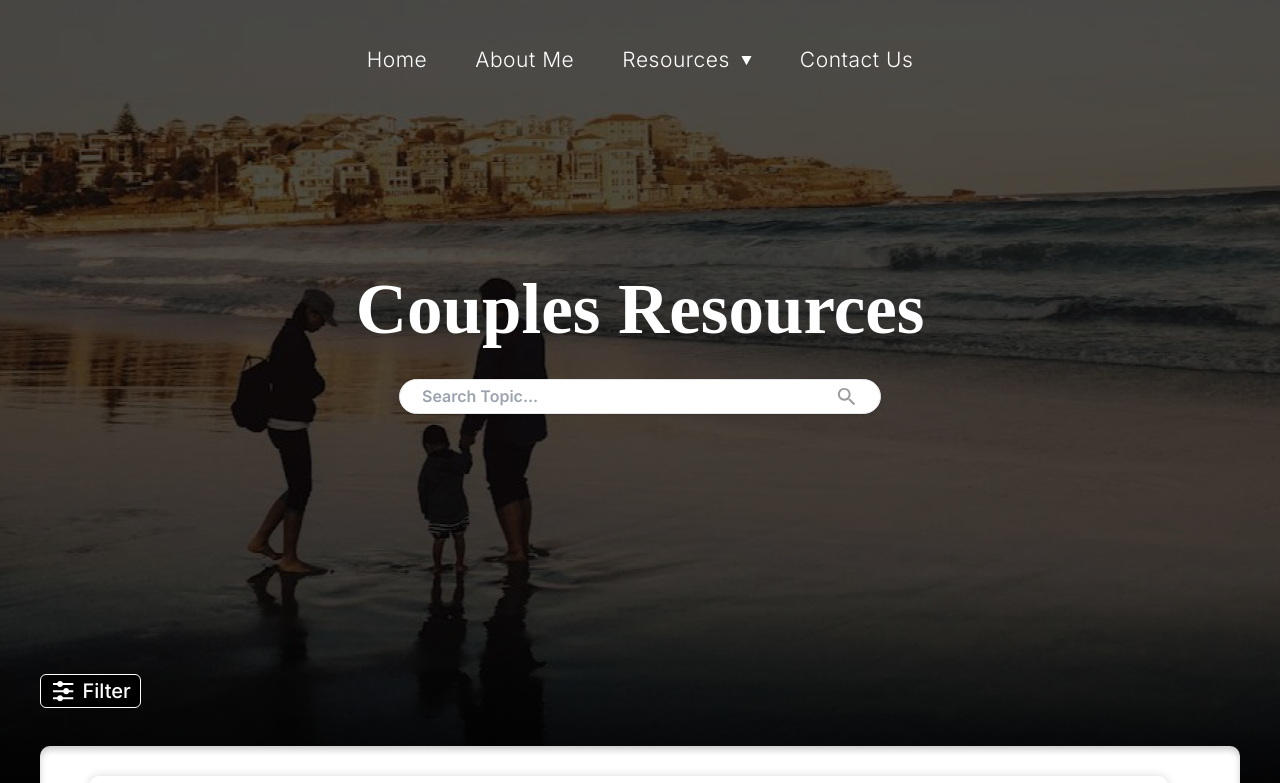
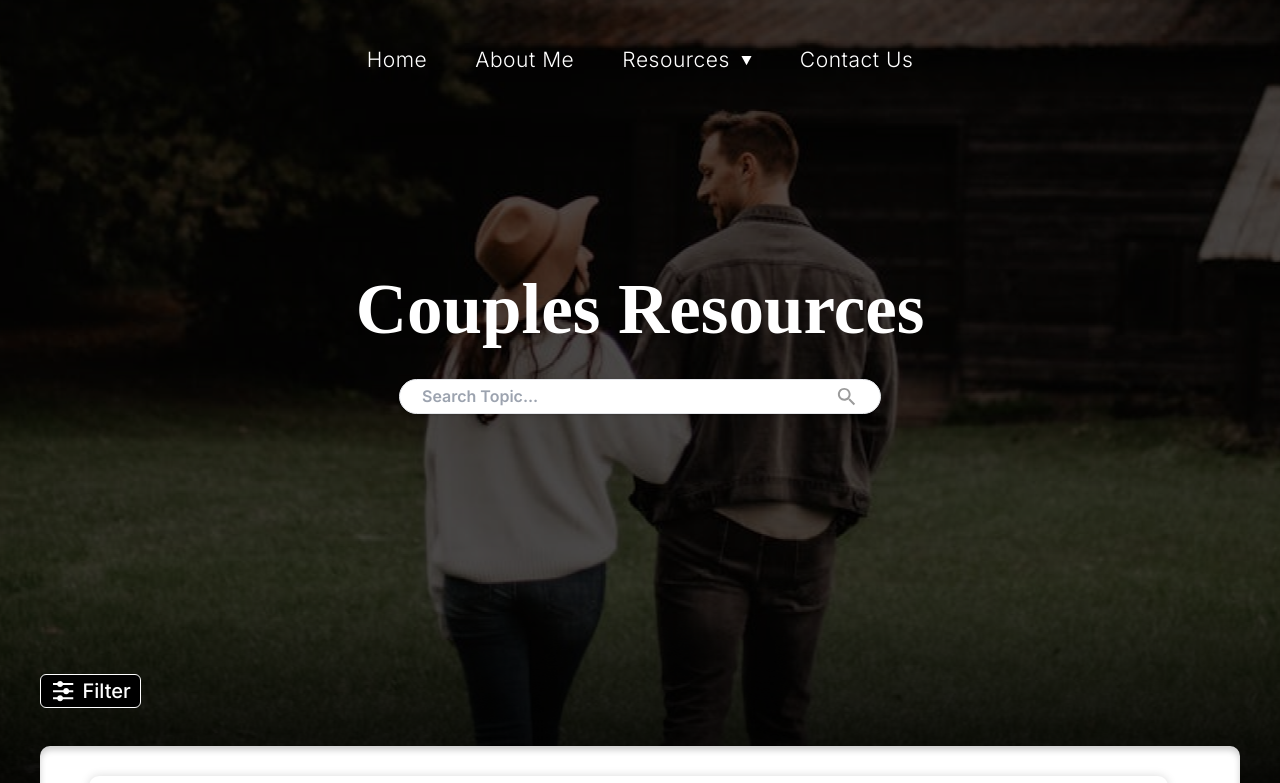
Before and after one commit to topcowmoo/areca-vestiaria, a React (Vite) app: page /couples-resources in a window 1280 px wide. Shown: the top 783 px of the page. Built offline with nearby package versions, Linux system fonts and the light colour scheme; a web font is replaced by a local one.

Commit message:
updated background image

```diff
--- a/src/pages/CouplesResources.jsx
+++ b/src/pages/CouplesResources.jsx
@@ -18,7 +18,7 @@
 
   return (
     <div className="flex flex-col min-h-screen bg-gradient-to-b from-black to-black">
-      <div className="w-full h-[847px] bg-parenting-page bg-cover bg-center flex flex-col items-center justify-center">
+      <div className="w-full h-[847px] bg-couples-page bg-cover bg-center flex flex-col items-center justify-center">
         <h1 className="text-center text-white text-[71px] font-extrabold font-[playfair] -mt-[161.5px]">
           Couples Resources
         </h1>
```
